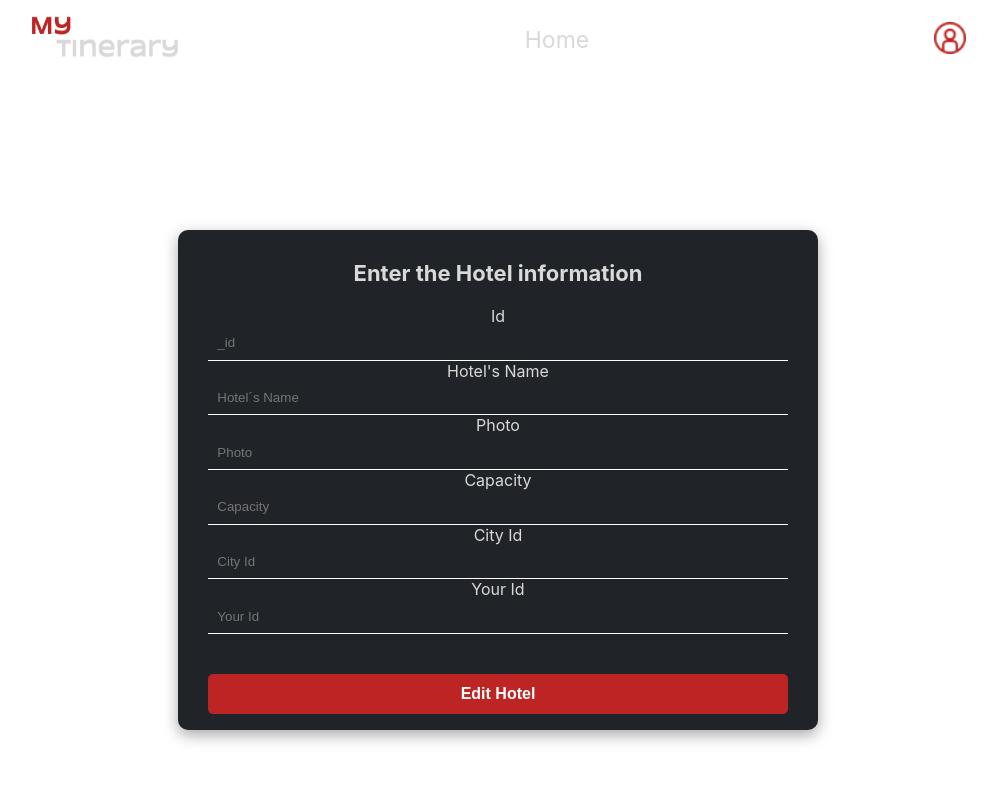
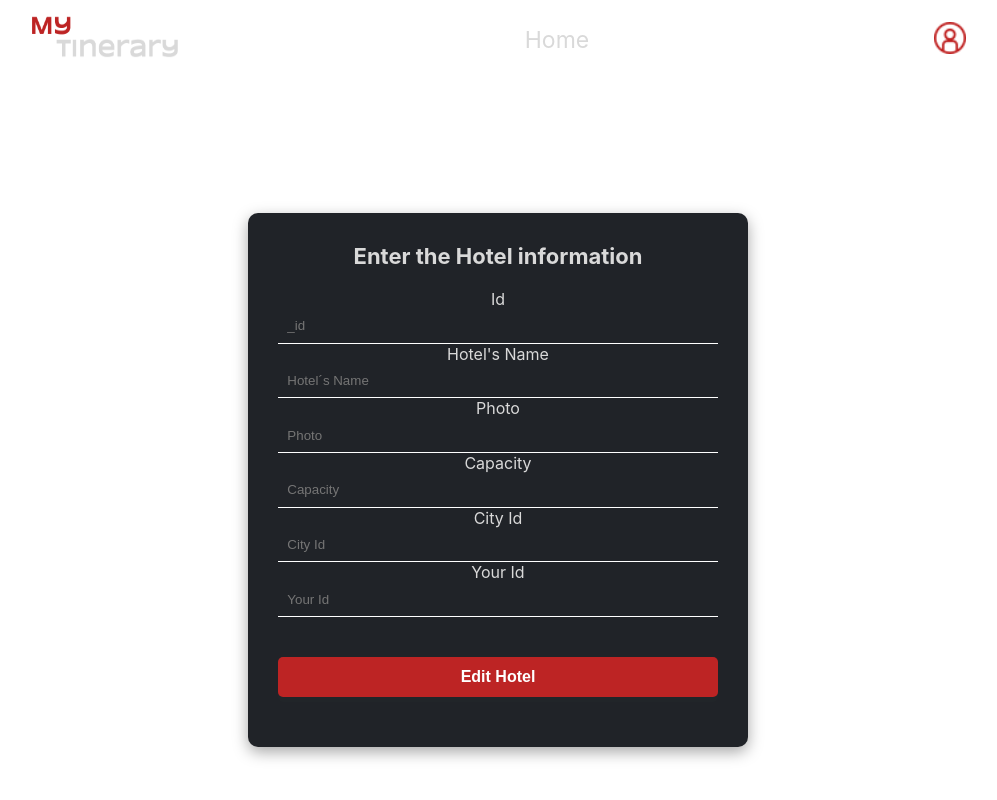
Before and after one commit to pilisalto/my-itinerary-error-404, a React (Create React App) app: page /myhotels in a window 1280 px wide. Shown: the top 800 px of the page, without its empty margins (142-1139 px from the left). Built offline with nearby package versions, Linux system fonts and the light colour scheme; no server answers.

Commit message:
correcion css

```diff
--- a/src/index.css
+++ b/src/index.css
@@ -472,15 +472,11 @@ body {
 }
 
 .container1 {
-  max-width: 800px;
-  min-height: 500px;
+  max-width: 500px;
+  min-height: 400px;
   background: #202328;
   border-radius: 10px;
   color: #d9d9d9;
-  left: 50%;
-  top: 60%;
-  position: absolute;
-  transform: translate(-50%, -50%);
   box-sizing: border-box;
   padding: 30px 30px;
   box-shadow: rgba(0, 0, 0, 0.35) 0px 5px 15px;
```
